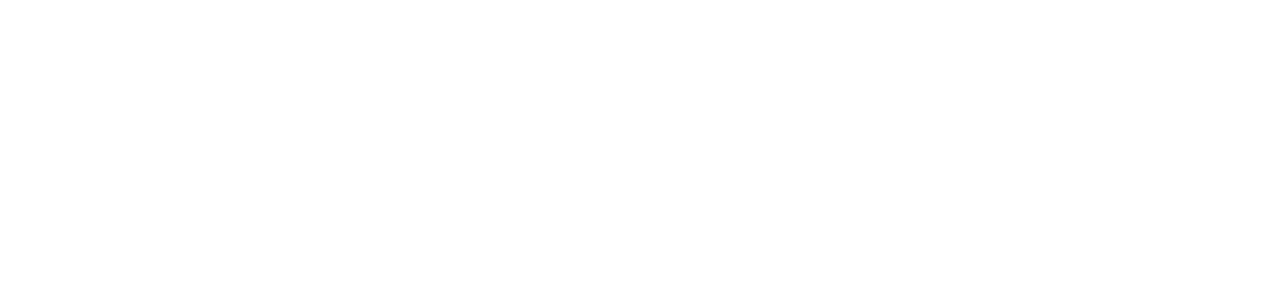
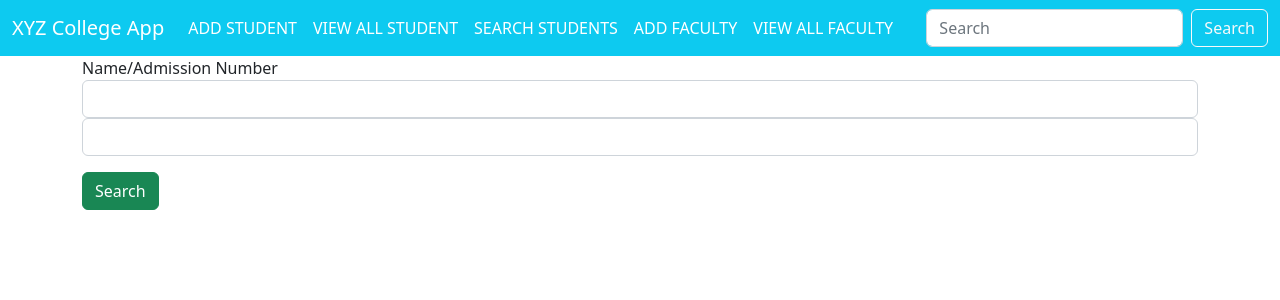
Before and after one commit to AriyaUnni/XYZCollege-App, an Angular app: page /searchstudent in a window 1280 px wide. Before the commit this address led to /. Shown: the top 300 px of the page. Built offline with nearby package versions, Linux system fonts and the light colour scheme.

Commit message:
searchstudent page

```diff
--- a/src/app/addfaculty/addfaculty.component.ts
+++ b/src/app/addfaculty/addfaculty.component.ts
@@ -1,4 +1,5 @@
 import { Component, OnInit } from '@angular/core';
+import { ApiService } from '../api.service';
 
 @Component({
   selector: 'app-addfaculty',
@@ -7,7 +8,7 @@ import { Component, OnInit } from '@angular/core';
 })
 export class AddfacultyComponent implements OnInit {
 
-  constructor() { }
+  constructor(private myapi:ApiService) { }
 
   facultyName=""
   department=""
@@ -32,6 +33,14 @@ export class AddfacultyComponent implements OnInit {
       "dateofJoining":this.dateofJoining
     }
 
+    console.log(data)
+    this.myapi.addFaculty(data).subscribe(
+      (response)=>{
+        console.log(response)
+        alert("Successfully added")
+      }
+    )
+
     this.facultyName=""
     this.department=""
     this.designation=""
@@ -43,7 +52,7 @@ export class AddfacultyComponent implements OnInit {
 
     this.status=true
 
-    console.log(data)
+
   }
 
   ngOnInit(): void {
--- a/src/app/addstudent/addstudent.component.ts
+++ b/src/app/addstudent/addstudent.component.ts
@@ -1,4 +1,5 @@
 import { Component, OnInit } from '@angular/core';
+import { ApiService } from '../api.service';
 
 @Component({
   selector: 'app-addstudent',
@@ -7,7 +8,7 @@ import { Component, OnInit } from '@angular/core';
 })
 export class AddstudentComponent implements OnInit {
 
-  constructor() { }
+  constructor(private myapi:ApiService) { }
 
   name=""
   rollno=""
@@ -38,6 +39,15 @@ export class AddstudentComponent implements OnInit {
       "guardianAddress":this.guardianAddress
 
     }
+    console.log(data)
+
+    this.myapi.addStudent(data).subscribe(
+      (response)=>{
+        console.log(response)
+        alert("Successfully added")
+      }
+    )
+
     this.name=""
     this.rollno=""
     this.admissionno=""
@@ -52,7 +62,7 @@ export class AddstudentComponent implements OnInit {
 
     this.status=true
 
-    console.log(data)
+
   }
 
   ngOnInit(): void {
--- /dev/null
+++ b/src/app/api.service.ts
@@ -0,0 +1,43 @@
+import { HttpClient } from '@angular/common/http';
+import { Injectable } from '@angular/core';
+
+@Injectable({
+  providedIn: 'root'
+})
+export class ApiService {
+
+  constructor(private http:HttpClient) { }
+
+  viewStudent=()=>{
+    return this.http.get("http://localhost:8080/viewstudent")
+  }
+
+  addStudent=(data:any)=>{
+    return this.http.post("http://localhost:8080/studententry",data)
+  }
+
+  deleteStudent=(data:any)=>{
+    return this.http.post("http://localhost:8080/deletestudent",data)
+  }
+
+  viewFaculty=()=>{
+    return this.http.get("http://localhost:8080/viewfaculty")
+  }
+
+  addFaculty=(data:any)=>{
+    return this.http.post("http://localhost:8080/addfaculty",data)
+  }
+
+  deleteFaculty=(data:any)=>{
+    return this.http.post("http://localhost:8080/deletefaculty",data)
+  }
+
+  searchStudent=(data:any)=>{
+    return this.http.post("http://localhost:8080/searchstudent",data)
+  }
+
+  searchFaculty=(data:any)=>{
+    return this.http.post("http://localhost:8080/searchfaculty",data)
+  }
+
+}
--- a/src/app/facultyview/facultyview.component.html
+++ b/src/app/facultyview/facultyview.component.html
@@ -7,6 +7,7 @@
             <table class="table table-striped">
                 <thead>
                   <tr>
+                    <th scope="col">Id</th>
                     <th scope="col">Name</th>
                     <th scope="col">Department</th>
                     <th scope="col">Designation</th>
@@ -22,6 +23,7 @@
                 <tbody>
                   <tr *ngFor="let i of facultyData">
 
+                    <td>{{i.id}}</td>
                     <td>{{i.facultyName}}</td>
                     <td>{{i.department}}</td>
                     <td>{{i.designation}}</td>
@@ -30,6 +32,7 @@
                     <td>{{i.address}}</td>
                     <td>{{i.mobileNumber}}</td>
                     <td>{{i.dateofJoining}}</td>
+                    <td><button class="btn btn-danger" (click)="deleteFaculty(i.id)">Delete</button></td>
 
                   </tr>
 
--- a/src/app/navbar/navbar.component.html
+++ b/src/app/navbar/navbar.component.html
@@ -8,8 +8,10 @@
         <div class="navbar-nav">
           <a class="nav-link active" aria-current="page" routerLink="/add">ADD STUDENT</a>
           <a class="nav-link active"  routerLink="/viewstudent">VIEW ALL STUDENT</a>
+          <a class="nav-link active" routerLink="/searchstudent">SEARCH STUDENTS</a>
           <a class="nav-link active" routerLink="/addfaculty">ADD FACULTY</a>
           <a class="nav-link active" routerLink="/viewfaculty">VIEW ALL FACULTY</a>
+
         </div>
       </div>
       <form class="d-flex" role="search">
--- /dev/null
+++ b/src/app/searchstudent/searchstudent.component.html
@@ -0,0 +1,65 @@
+<app-navbar></app-navbar>
+
+<div class="container">
+    <div class="row">
+        <div class="col col-12 col-sm-12 col-md-12 col-lg-12 col-xl-12 col-xxl-12">
+            <div class="row g-3">
+                <div class="col col-12 col-sm-12 col-md-12 col-lg-12 col-xl-12 col-xxl-12">
+                    <label for="">Name/Admission Number</label>
+                    <input type="text" class="form-control" name="name"[(ngModel)]="name" >
+                    <input type="text" class="form-control" name="admissionno"[(ngModel)]="admissionno">
+                </div>
+                <div class="col col-12 col-sm-12 col-md-12 col-lg-12 col-xl-12 col-xxl-12">
+                    <button class="btn btn-success" (click)="readValues()">Search</button>
+                </div>
+
+                <div *ngFor="let i of data">
+                    <div class="col col-12 col-sm-12 col-md-12 col-lg-12 col-xl-12 col-xxl-12">
+                        <label for="">Name</label>
+                        <input type="text" class="form-control" value="{{i.name}}">
+                    </div>
+                    <div class="col col-12 col-sm-12 col-md-12 col-lg-12 col-xl-12 col-xxl-12">
+                        <label for="">Roll Number</label>
+                        <input type="text" class="form-control" value="{{i.rollno}}">
+                    </div>
+                    <div class="col col-12 col-sm-12 col-md-12 col-lg-12 col-xl-12 col-xxl-12">
+                        <label for="">Admission Number</label>
+                        <input type="text" class="form-control" value="{{i.admissionno}}">
+                    </div>
+                    <div class="col col-12 col-sm-12 col-md-12 col-lg-12 col-xl-12 col-xxl-12">
+                        <label for="">College</label>
+                        <input type="text" class="form-control" value="{{i.college}}">
+                    </div>
+                    <div class="col col-12 col-sm-12 col-md-12 col-lg-12 col-xl-12 col-xxl-12">
+                        <label for="">Department</label>
+                        <input type="text" class="form-control" value="{{i.department}}">
+                    </div>
+                    <div class="col col-12 col-sm-12 col-md-12 col-lg-12 col-xl-12 col-xxl-12">
+                        <label for="">Blood Group</label>
+                        <input type="text" class="form-control" value="{{i.bloodgroup}}">
+                    </div>
+                    <div class="col col-12 col-sm-12 col-md-12 col-lg-12 col-xl-12 col-xxl-12">
+                        <label for="">DOB</label>
+                        <input type="text" class="form-control" value="{{i.dob}}">
+                    </div>
+                    <div class="col col-12 col-sm-12 col-md-12 col-lg-12 col-xl-12 col-xxl-12">
+                        <label for="">Parent name</label>
+                        <input type="text" class="form-control" value="{{i.parentName}}">
+                    </div>
+                    <div class="col col-12 col-sm-12 col-md-12 col-lg-12 col-xl-12 col-xxl-12">
+                        <label for="">Parent Email Id</label>
+                        <input type="text" class="form-control" value="{{i.parentEmailid}}">
+                    </div>
+                    <div class="col col-12 col-sm-12 col-md-12 col-lg-12 col-xl-12 col-xxl-12">
+                        <label for="">Guardian Name</label>
+                        <input type="text" class="form-control" value="{{i.guardianName}}">
+                    </div>
+                    <div class="col col-12 col-sm-12 col-md-12 col-lg-12 col-xl-12 col-xxl-12">
+                        <label for="">Guardian Address</label>
+                        <input type="text" class="form-control" value="{{i.guardianAddress}}">
+                    </div>
+                </div>
+            </div>
+        </div>
+    </div>
+</div>
--- /dev/null
+++ b/src/app/searchstudent/searchstudent.component.ts
@@ -0,0 +1,37 @@
+import { Component, OnInit } from '@angular/core';
+import { ApiService } from '../api.service';
+
+@Component({
+  selector: 'app-searchstudent',
+  templateUrl: './searchstudent.component.html',
+  styleUrls: ['./searchstudent.component.css']
+})
+export class SearchstudentComponent implements OnInit {
+
+  constructor(private myapi:ApiService) { }
+
+  name=""
+  admissionno=""
+
+  readValues=()=>{
+    let data={
+      "name":this.name,
+      "admissionno":this.admissionno
+    }
+    console.log(data)
+    this.myapi.searchStudent(data).subscribe(
+      (resp)=>{
+        this.data=resp
+
+        this.name=""
+        this.admissionno=""
+      }
+    )
+  }
+
+  data:any=[]
+
+  ngOnInit(): void {
+  }
+
+}
--- a/src/app/studentview/studentview.component.html
+++ b/src/app/studentview/studentview.component.html
@@ -6,6 +6,7 @@
             <table class="table table-striped">
                 <thead>
                   <tr>
+                    <th scope="col">Id</th>
                     <th scope="col">Name</th>
                     <th scope="col">Roll No</th>
                     <th scope="col">Admission No</th>
@@ -22,6 +23,7 @@
                 <tbody>
                   <tr *ngFor="let i of studentData">
 
+                    <td>{{i.id}}</td>
                     <td>{{i.name}}</td>
                     <td>{{i.rollno}}</td>
                     <td>{{i.admissionno}}</td>
@@ -33,6 +35,7 @@
                     <td>{{i.parentEmailid}}</td>
                     <td>{{i.guardianName}}</td>
                     <td>{{i.guardianAddress}}</td>
+                    <td><button class="btn btn-danger" (click)="deleteStudent(i.id)">Delete</button></td>
                   </tr>
 
                 </tbody>
```
Also changed, not shown: src/app/app.module.ts (+9 -2 lines), src/app/facultyview/facultyview.component.ts (+25 -7 lines), src/app/studentview/studentview.component.ts (+23 -8 lines), src/app/searchstudent/searchstudent.component.css (added).
